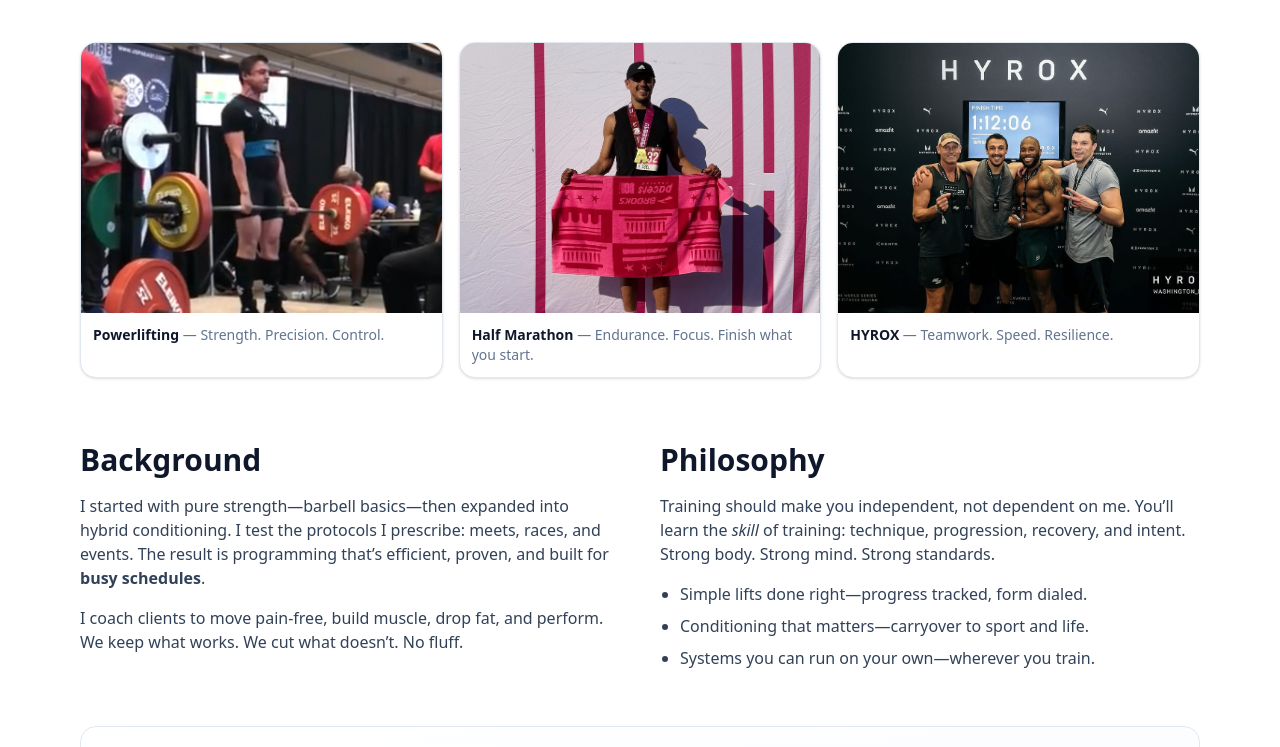
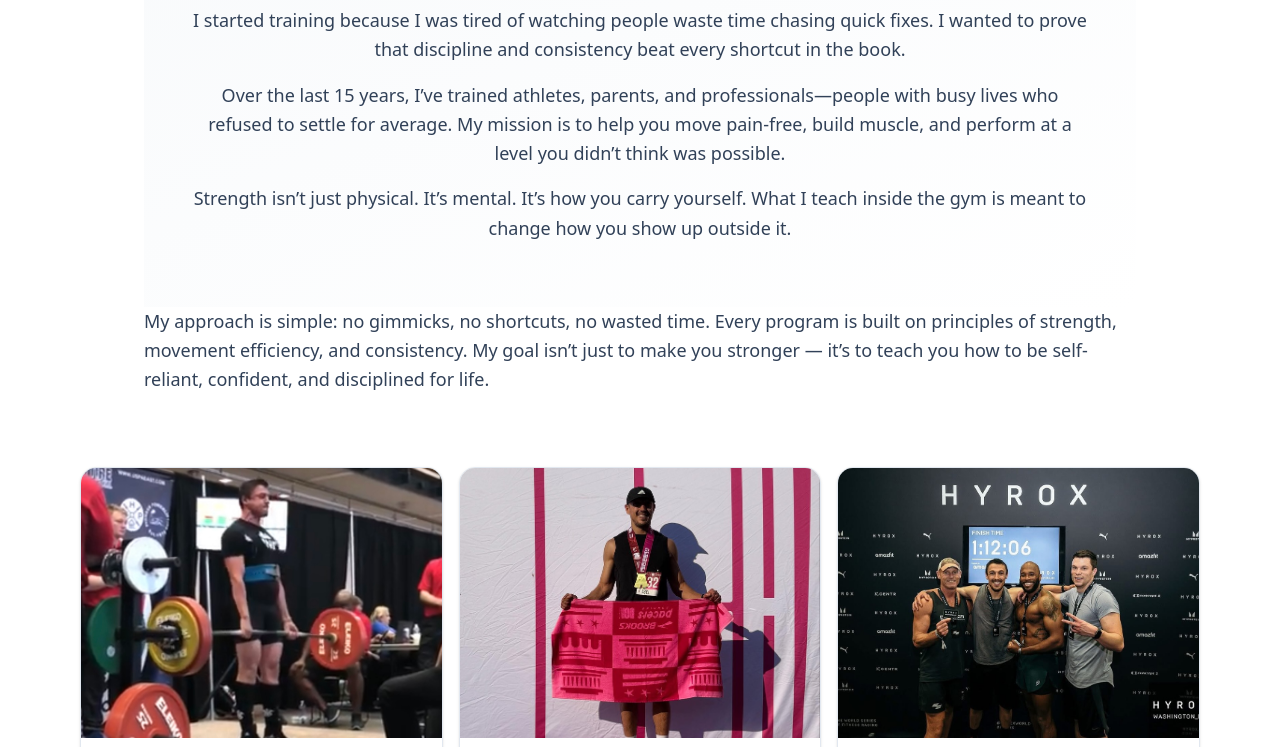
Before and after one commit to AlexDevOp4/Ashtiany_Fit, a website: page public/about.html in a window 1280 px wide. Shown: the part 492-1239 px from the top of the page. Drawn offline with nearby package versions, Linux system fonts and the light colour scheme.

Commit message:
updating about me

```diff
--- a/public/about.html
+++ b/public/about.html
@@ -142,6 +142,28 @@
           <span class="font-semibold">Kettlebell Training</span>.
         </p>
 
+        <section class="py-16 bg-gradient-to-br from-slate-50 to-white">
+          <div class="max-w-4xl mx-auto text-center">
+            <h2 class="text-3xl font-extrabold mb-6">Why I Coach</h2>
+            <p class="text-lg text-slate-700 leading-relaxed mb-4">
+              I started training because I was tired of watching people waste
+              time chasing quick fixes. I wanted to prove that discipline and
+              consistency beat every shortcut in the book.
+            </p>
+            <p class="text-lg text-slate-700 leading-relaxed mb-4">
+              Over the last 15 years, I’ve trained athletes, parents, and
+              professionals—people with busy lives who refused to settle for
+              average. My mission is to help you move pain-free, build muscle,
+              and perform at a level you didn’t think was possible.
+            </p>
+            <p class="text-lg text-slate-700 leading-relaxed">
+              Strength isn’t just physical. It’s mental. It’s how you carry
+              yourself. What I teach inside the gym is meant to change how you
+              show up outside it.
+            </p>
+          </div>
+        </section>
+
         <p class="text-lg text-slate-700 leading-relaxed">
           My approach is simple: no gimmicks, no shortcuts, no wasted time.
           Every program is built on principles of strength, movement efficiency,
@@ -274,7 +296,7 @@
         class="mx-auto max-w-6xl px-4 py-6 flex flex-col sm:flex-row items-center justify-between gap-4"
       >
         <p class="text-sm text-slate-500">
-          © <span id="year"></span> Ashtiany Fitness. All rights reserved.
+          <p>© <span id="year"></span> Ashtiany Fitness — Built with discipline. Fueled by purpose.</p>
         </p>
 
         <div class="flex items-center gap-5">
```
Also changed, not shown: public/index.html (+1 -1 lines).
